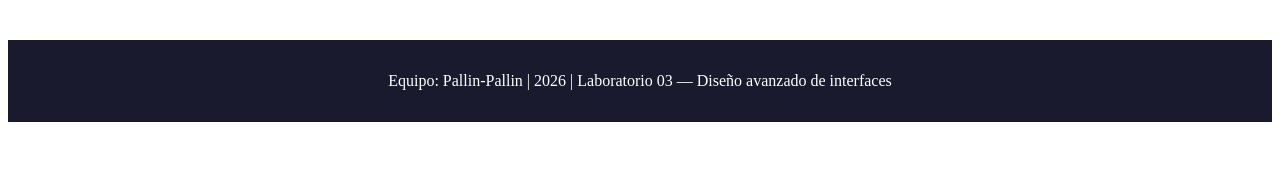
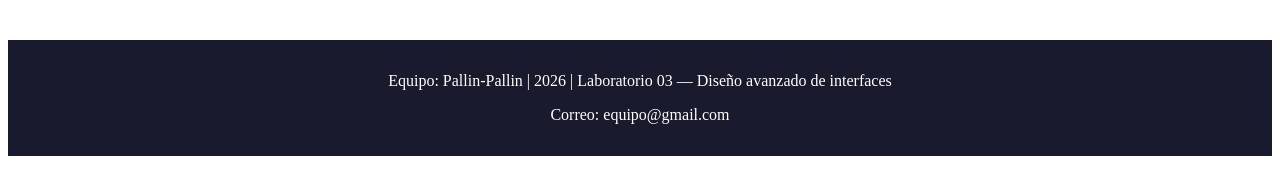
Before and after one commit to Pallin2023/lab-git-sem03, a plain HTML site: page index.html in a window 1280 px wide. Drawn offline with Linux system fonts and the light colour scheme.

Commit message:
fix: agrega correo en footer

```diff
--- a/index.html
+++ b/index.html
@@ -8,6 +8,7 @@
 <body>
     <footer style="background:#1a1a2e;color:white;text-align:center;padding:16px;margin-top:40px">
     <p>Equipo: Pallin-Pallin | 2026 | Laboratorio 03 — Diseño avanzado de interfaces</p>
+    <p>Correo: equipo@gmail.com</p>
 </footer>
 </body>
 </html>
```
